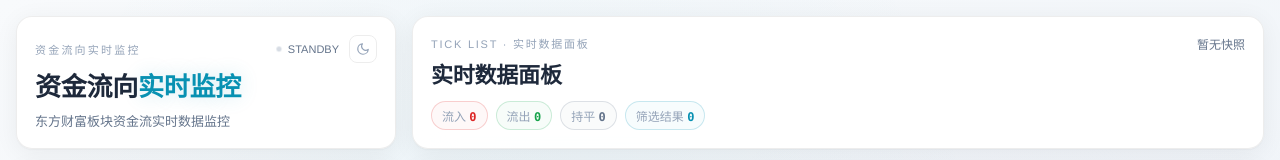
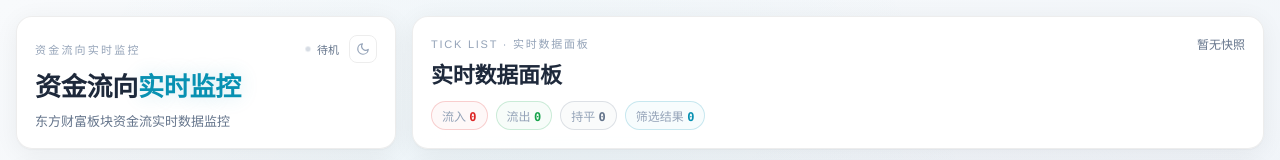
Before and after one commit to JuniperLibrary/sector-flow-tick-desktop, a React (Vite) app: page / in a window 1280 px wide. Shown: the top 160 px of the page. Built offline with nearby package versions, Linux system fonts and the light colour scheme.

Commit message:
i18n: 状态文字 LIVE/STANDBY → 运行中/待机

```diff
--- a/src/ui/App.tsx
+++ b/src/ui/App.tsx
@@ -515,7 +515,7 @@ export const App: React.FC = () => {
               <div style={{display: 'flex', alignItems: 'center', gap: 10}}>
                 <div style={{display: 'flex', alignItems: 'center', gap: 6, fontSize: 11, color: C.textSec}}>
                   <span className="live-dot" style={{display: 'inline-block', width: 6, height: 6, borderRadius: '50%', background: status?.state === 'running' ? C.cyan : C.textMuted, boxShadow: status?.state === 'running' ? `0 0 8px ${C.cyan}` : 'none'}} />
-                  {status?.state === 'running' ? 'LIVE' : 'STANDBY'}
+                  {status?.state === 'running' ? '运行中' : '待机'}
                 </div>
                 <button
                   onClick={() => setTheme((t) => t === 'dark' ? 'light' : 'dark')}
@@ -605,7 +605,7 @@ export const App: React.FC = () => {
 
             <div style={{display: 'grid', gridTemplateColumns: '1fr 1fr', gap: 10, marginBottom: 14, flexShrink: 0}}>
               {[
-                {label: '状态', value: status?.state ?? '—', tone: status?.state === 'running' ? C.cyan : C.textSec},
+                {label: '状态', value: status?.state === 'running' ? '运行中' : status?.state === 'stopped' ? '已停止' : status?.state === 'error' ? '错误' : '—', tone: status?.state === 'running' ? C.cyan : C.textSec},
                 {label: '频率', value: cfg ? intervalOptions.find((i) => i.value === cfg.intervalSec)?.label ?? `${cfg.intervalSec}s` : '—', tone: C.purple},
                 {label: '最近采集', value: formatTime(status?.lastAt ?? snapshot?.at ?? undefined), tone: C.teal},
                 {label: '已选板块', value: cfg ? `${cfg.selectedSectors.length}` : '—', tone: C.yellow},
```
